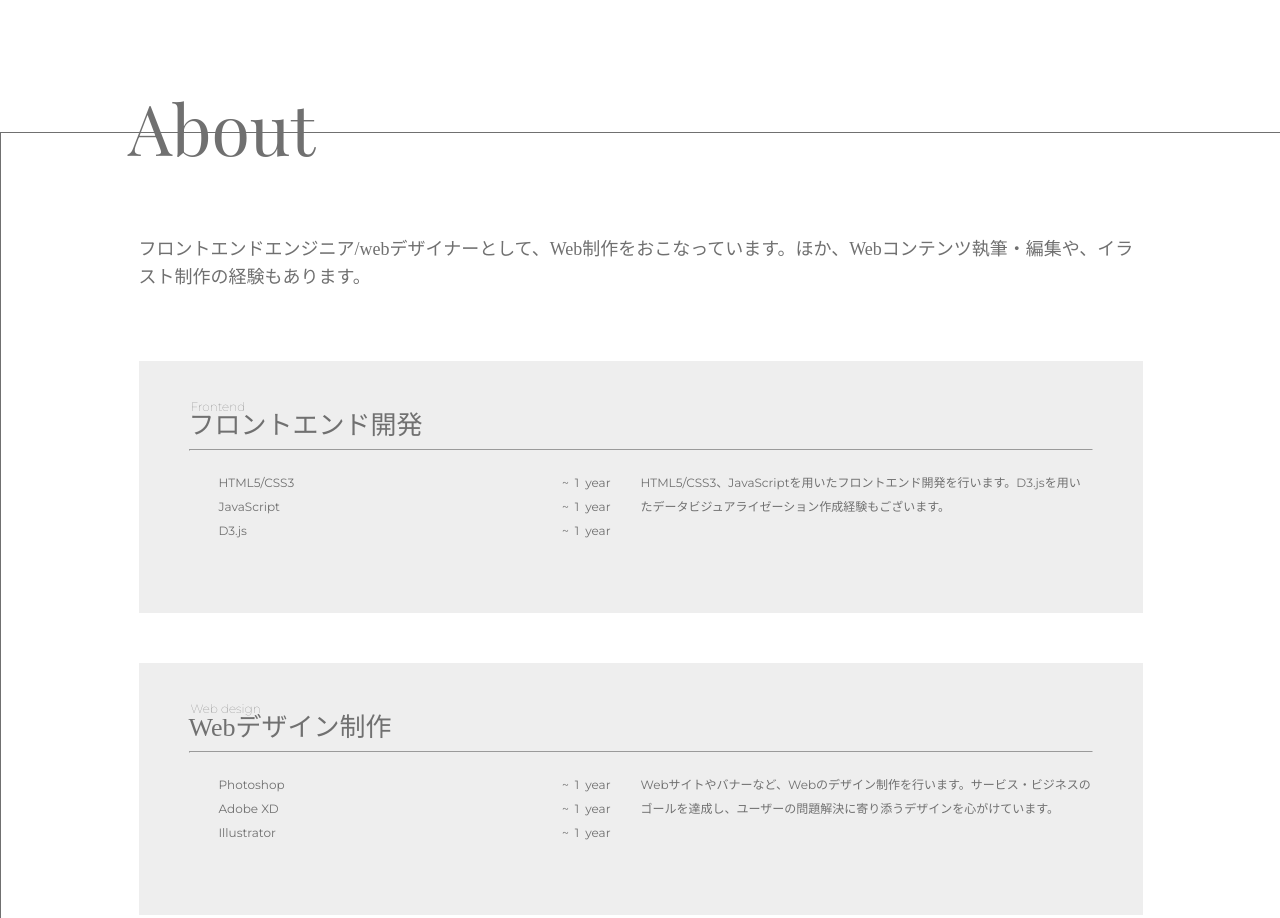
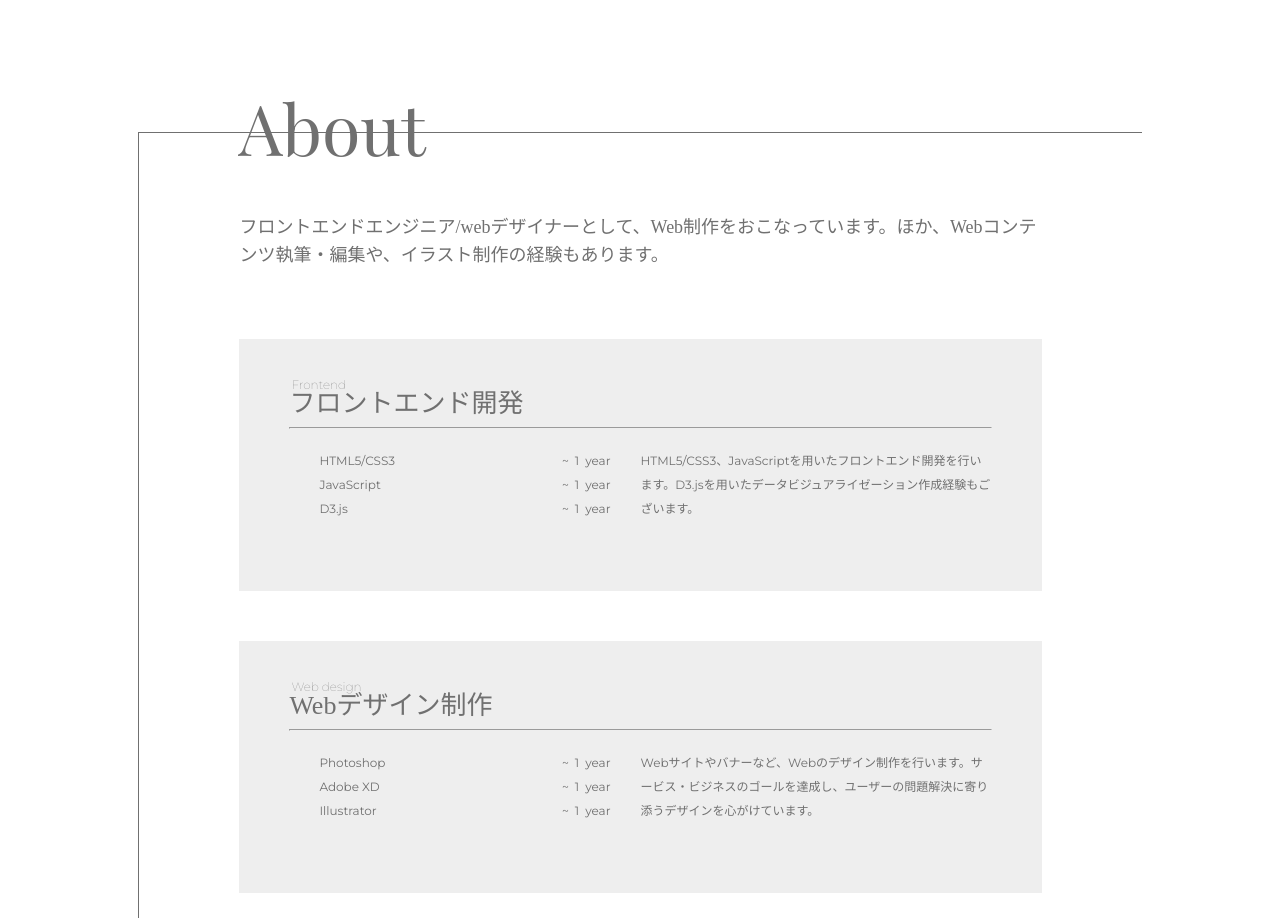
Before and after one commit to c-nakashima/portfolio, a plain HTML site: page index.html in a window 1280 px wide. Shown: the part 488-1406 px from the top of the page. Drawn offline with nearby package versions, Linux system fonts and the light colour scheme; some packages are replaced by stand-ins of ours; a script that the page names is missing.

Commit message:
fix about section

```diff
--- a/SASS/test.sass
+++ b/SASS/test.sass
@@ -63,10 +63,10 @@ a
   font-family: 'Playfair Display',serif
   font-size: 70px
   font-weight: 200
-  margin: 0
-  // margin-left: 10%
-  margin-bottom: -30px
-  position: relative
+  // margin: 0
+  // // margin-left: 10%
+  // margin-bottom: -30px
+  // position: relative
 
 // body
 //   max-width: 1004px
@@ -140,25 +140,18 @@ main
           padding: 2px 0px 0px 5px
 
 .about
-  h2
-    // @include h2
-    font-family: 'Playfair Display',serif
-    font-size: 70px
-    font-weight: 200
-    position: relative
-    display: flex
-    justify-content: left
-    width: 100%
-    max-width: 1004px
-    // padding: 0 10%
-    // margin-bottom: -30px
-    margin: 0 10% -30px 10%
+  width: 100%
+  max-width: 1004px
+  margin: 0 auto;
+  .heading-top
+    h2
+      @include h2
+      margin: 0 10% -30px 10%
   .container
-    width: 100%
+    padding: 8% 10% 14% 10%
     border-top: $BORDER
     border-left: $BORDER
     border-bottom: $BORDER
-    padding: 8% 10% 14% 10%
     .description
       max-width: 1004px
       margin: 0 auto
--- a/index.html
+++ b/index.html
@@ -31,7 +31,9 @@
     </div>
   </main>
   <section id="about" class="about">
-    <h2 class="heading-top inview fadeIn">About</h2>
+    <div class="heading-top">
+      <h2 class="inview fadeIn">About</h2>
+    </div>
     <div class="container">
       <p class="description -about">フロントエンドエンジニア/webデザイナーとして、Web制作をおこなっています。ほか、Webコンテンツ執筆・編集や、イラスト制作の経験もあります。</p>
       <div class="services">
```
Also changed, not shown: CSS/test.css, CSS/test.min.css.
